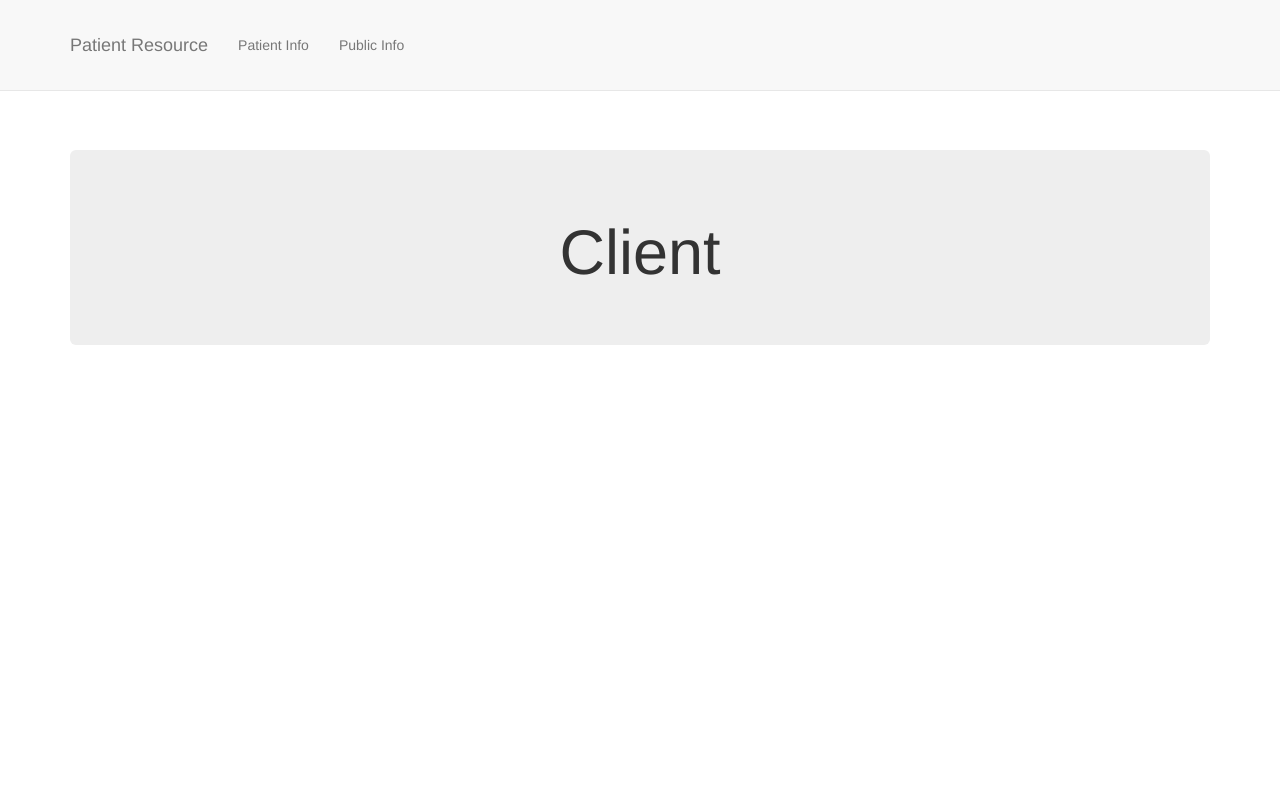
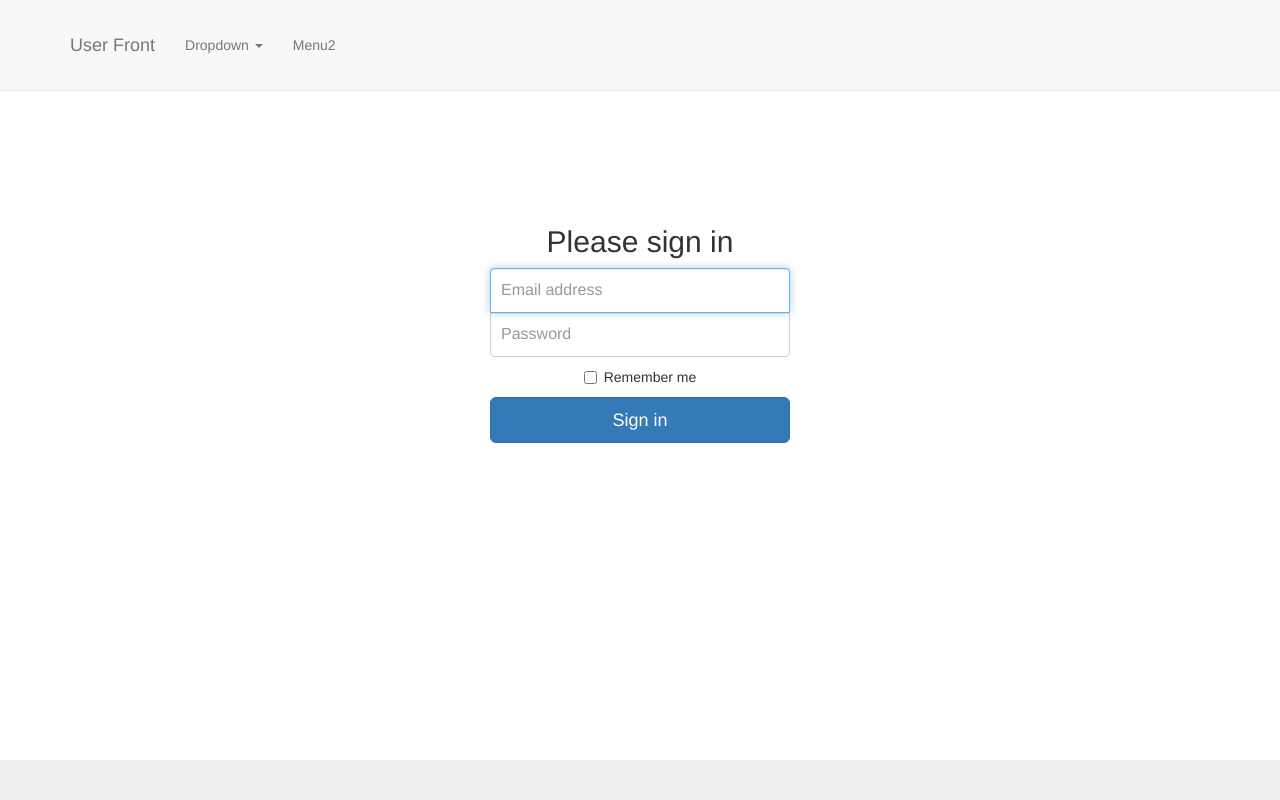
Before and after one commit to raydeng83/OnlineBanking, a Spring Boot app: page / in a window 1280 px wide. Run offline with Spring Boot 4, Linux system fonts and the light colour scheme; some libraries are stand-ins or nearby versions.

Commit message:
add login form

```diff
--- /dev/null
+++ b/UserFront/src/main/resources/static/css/main.css
@@ -0,0 +1,40 @@
+body {
+    padding-top: 40px;
+    padding-bottom: 40px;
+    background-color: #eee;
+}
+
+.form-signin {
+    max-width: 330px;
+    padding: 15px;
+    margin: 0 auto;
+}
+.form-signin .form-signin-heading,
+.form-signin .checkbox {
+    margin-bottom: 10px;
+}
+.form-signin .checkbox {
+    font-weight: normal;
+}
+.form-signin .form-control {
+    position: relative;
+    height: auto;
+    -webkit-box-sizing: border-box;
+    -moz-box-sizing: border-box;
+    box-sizing: border-box;
+    padding: 10px;
+    font-size: 16px;
+}
+.form-signin .form-control:focus {
+    z-index: 2;
+}
+.form-signin input[type="email"] {
+    margin-bottom: -1px;
+    border-bottom-right-radius: 0;
+    border-bottom-left-radius: 0;
+}
+.form-signin input[type="password"] {
+    margin-bottom: 10px;
+    border-top-left-radius: 0;
+    border-top-right-radius: 0;
+}
--- a/UserFront/src/main/resources/templates/common/header.html
+++ b/UserFront/src/main/resources/templates/common/header.html
@@ -7,12 +7,13 @@
     <meta name="viewport" content="width=device-width, initial-scale=1"/>
     <meta name="description" content=""/>
     <meta name="author" content=""/>
-    <title>Client</title>
+    <title>User Front</title>
     <!-- Bootstrap Core CSS -->
     <link href="css/bootstrap.min.css" rel="stylesheet" />
 
     <!-- Custom CSS -->
     <link href="css/scrolling-nav.css" rel="stylesheet" />
+    <link href="css/main.css" rel="stylesheet" />
 </head>
 <body>
 <div th:fragment="body-bottom-scripts">
--- a/UserFront/src/main/resources/templates/index.html
+++ b/UserFront/src/main/resources/templates/index.html
@@ -13,7 +13,7 @@
                 <span class="icon-bar"></span>
                 <span class="icon-bar"></span>
             </button>
-            <a class="navbar-brand page-scroll" href="#page-top">Patient Resource</a>
+            <a class="navbar-brand page-scroll" href="#page-top">User Front</a>
         </div>
 
         <!-- Collect the nav links, forms, and other content for toggling -->
@@ -23,11 +23,20 @@
                 <li class="hidden">
                     <a class="page-scroll" href="#page-top"></a>
                 </li>
-                <li>
-                    <a class="page-scroll" href="#patient">Patient Info</a>
+                <li class="dropdown">
+                    <a href="#" class="dropdown-toggle" data-toggle="dropdown" role="button" aria-haspopup="true" aria-expanded="false">Dropdown <span class="caret"></span></a>
+                    <ul class="dropdown-menu">
+                        <li><a href="#">Action</a></li>
+                        <li><a href="#">Another action</a></li>
+                        <li><a href="#">Something else here</a></li>
+                        <li role="separator" class="divider"></li>
+                        <li class="dropdown-header">Nav header</li>
+                        <li><a href="#">Separated link</a></li>
+                        <li><a href="#">One more separated link</a></li>
+                    </ul>
                 </li>
                 <li>
-                    <a class="page-scroll" href="#public">Public Info</a>
+                    <a class="page-scroll" href="#">Menu2</a>
                 </li>
 
             </ul>
@@ -44,9 +53,19 @@
             <div class="col-lg-12">
                 <!--<h1>Scrolling Nav</h1>-->
                 <!--<br />-->
-                <div class="jumbotron">
-                    <h1>Client</h1>
-                </div>
+                    <form class="form-signin">
+                        <h2 class="form-signin-heading">Please sign in</h2>
+                        <label for="inputEmail" class="sr-only">Email address</label>
+                        <input type="email" id="inputEmail" class="form-control" placeholder="Email address" required="required" autofocus="autofocus" />
+                        <label for="inputPassword" class="sr-only">Password</label>
+                        <input type="password" id="inputPassword" class="form-control" placeholder="Password" required="required" />
+                        <div class="checkbox">
+                            <label>
+                                <input type="checkbox" value="remember-me" /> Remember me
+                            </label>
+                        </div>
+                        <button class="btn btn-lg btn-primary btn-block" type="submit">Sign in</button>
+                    </form>
             </div>
         </div>
     </div>
```
